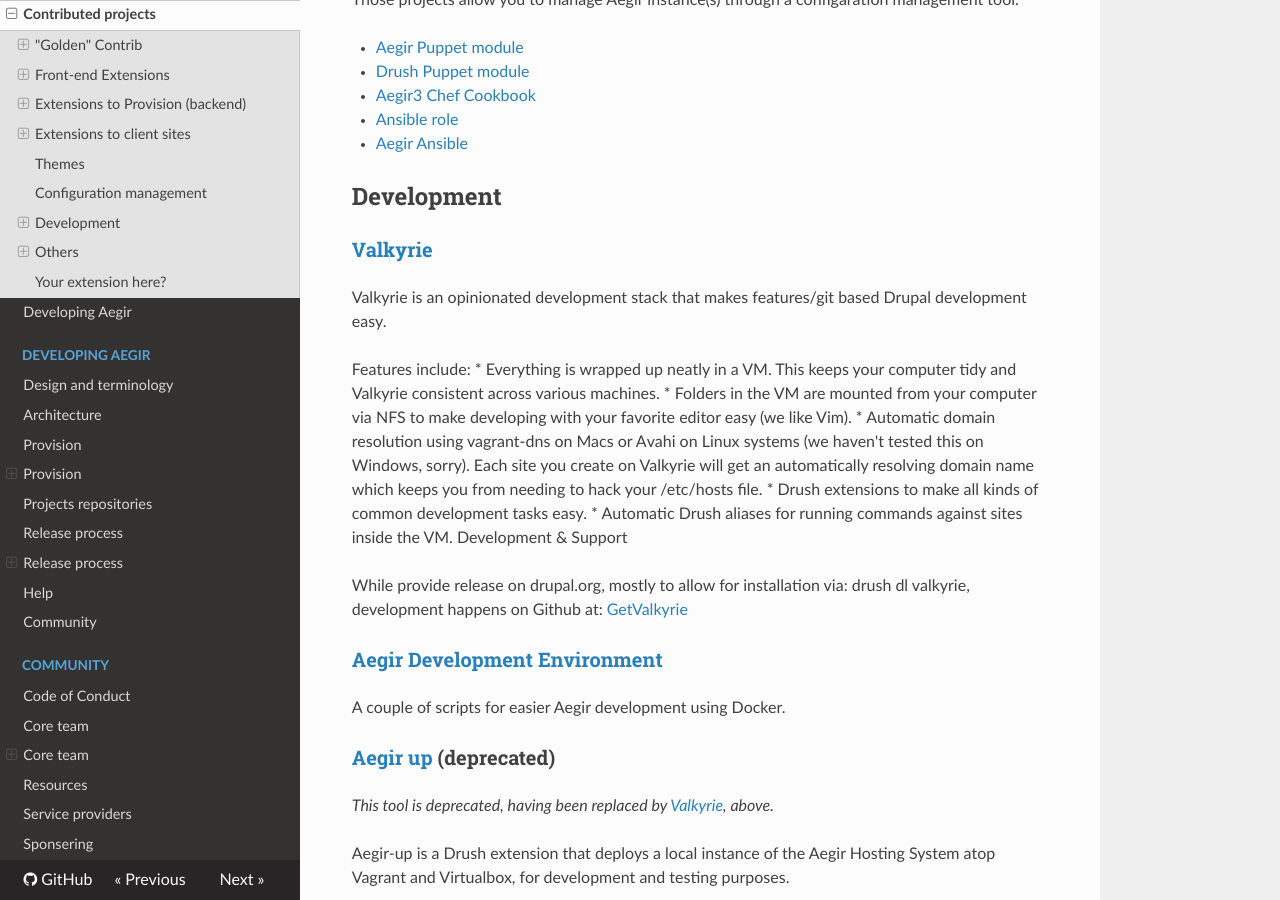
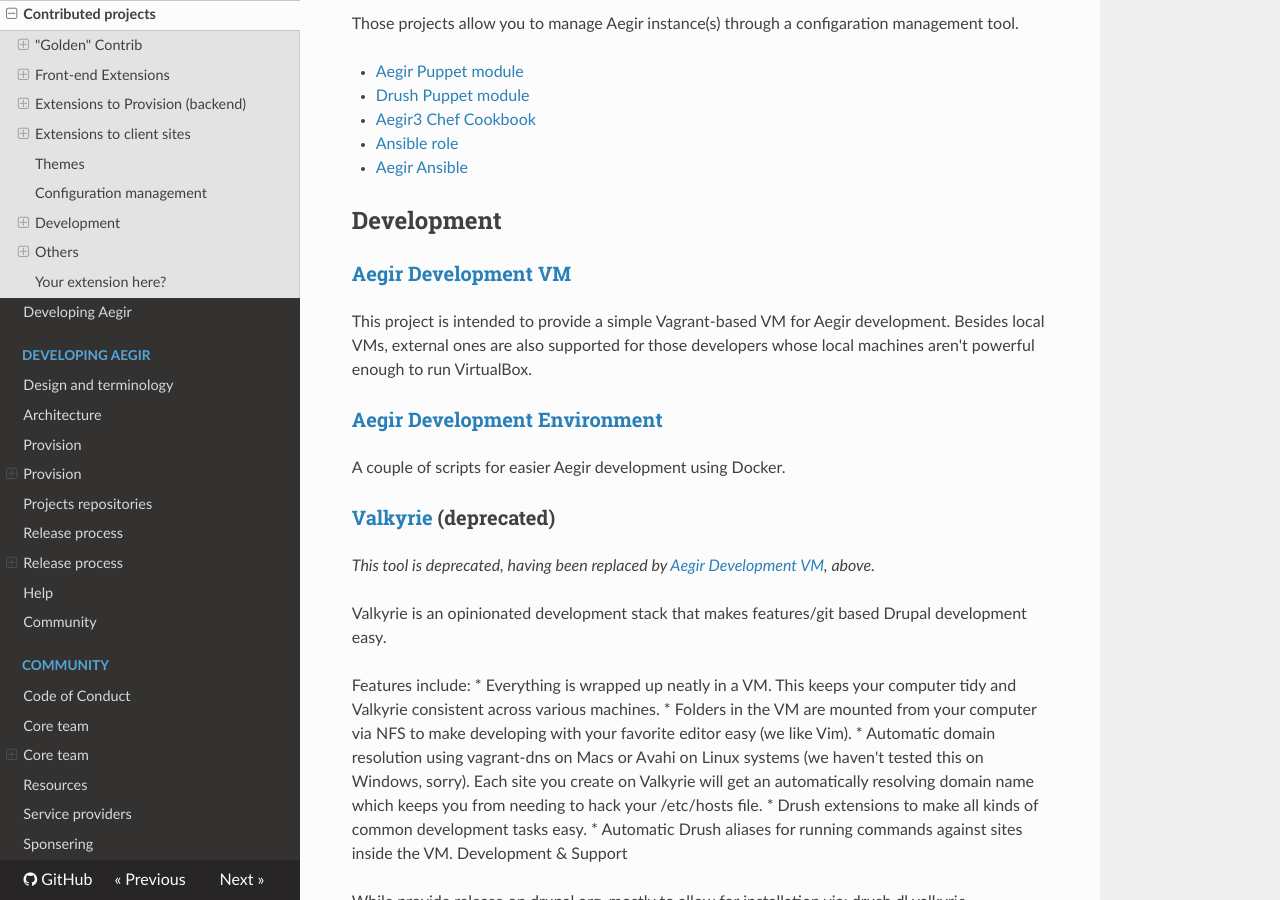
Before and after one commit to aegir-project/documentation, an MkDocs documentation site: the page built from docs/extend/contrib.md, in a window 1280 px wide and 900 px high, scrolled down 7453 px. Built offline with MkDocs 1.6.1, drawn with Linux system fonts in a browser that asks for light colours; nearby versions of some CDN libraries; old or Windows-style settings are respelled for this version of MkDocs; some of the changed text lies outside the part shown.

Commit message:
Added Aegir Development VM to the contrib dev list, and deprecated Valkyrie.

```diff
--- a/docs/extend/contrib.md
+++ b/docs/extend/contrib.md
@@ -228,7 +228,17 @@
 Development
 -----------
 
-### [Valkyrie](https://www.drupal.org/project/valkyrie)
+### [Aegir Development VM](https://gitlab.com/aegir/aegir-dev-vm)
+
+This project is intended to provide a simple Vagrant-based VM for Aegir development.  Besides local VMs, external ones are also supported for those developers whose local machines aren't powerful enough to run VirtualBox.
+
+### [Aegir Development Environment](https://github.com/aegir-project/development)
+
+A couple of scripts for easier Aegir development using Docker.
+
+### [Valkyrie](https://www.drupal.org/project/valkyrie) (deprecated)
+
+*This tool is deprecated, having been replaced by [Aegir Development VM](#aegir-development-vm), above.*
 
 Valkyrie is an opinionated development stack that makes features/git based Drupal development easy.
 
```
Also changed, not shown: other parts of docs/extend/contrib.md (+0 -5 lines).
